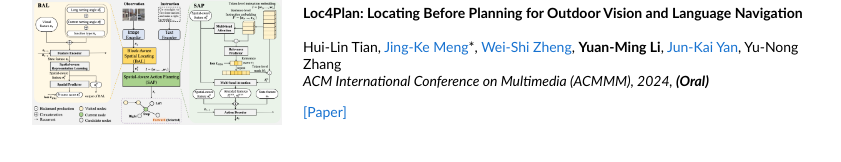
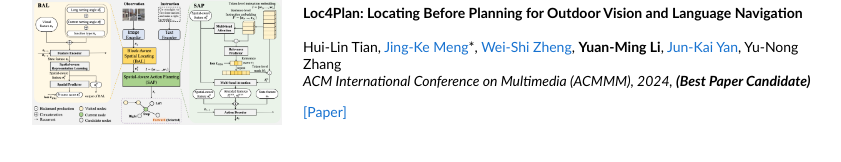
Before and after one commit to Lyman-Smoker/Lyman-Smoker.github.io, a plain HTML site: page index.html in a window 1280 px wide. Shown: the part 619-781 px from the top of the page, without its empty margins (228-1069 px from the left). Drawn offline with Linux system fonts and the light colour scheme.

Commit message:
Update index.html

```diff
--- a/index.html
+++ b/index.html
@@ -99,7 +99,7 @@
                       <a href="https://yanjk3.github.io">Jun-Kai Yan</a>,
                       Yu-Nong Zhang
                   <br>
-                  <em>ACM International Conference on Multimedia (ACMMM), 2024, <strong>(Oral)</strong></em>
+                  <em>ACM International Conference on Multimedia (ACMMM), 2024, <strong>(Best Paper Candidate)</strong></em>
                   <br>
                   </p>
                     <div class="paper" id="li2024egoexo_fitness">
```
